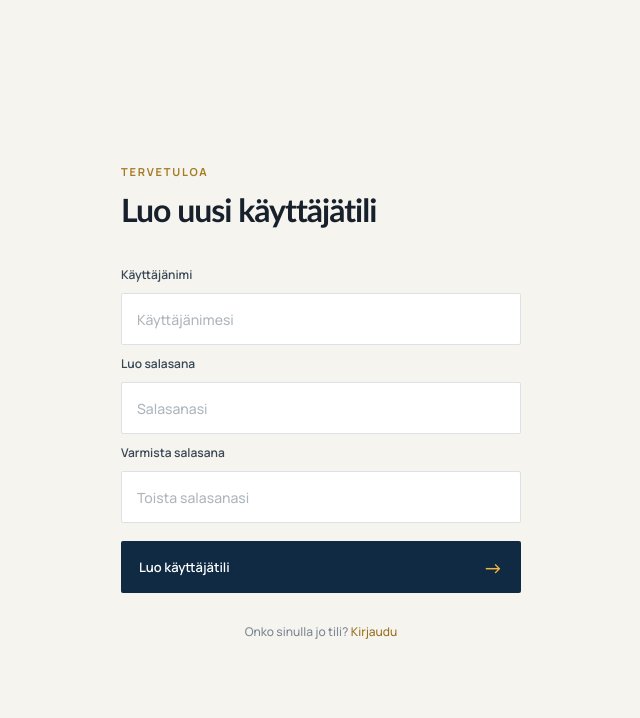
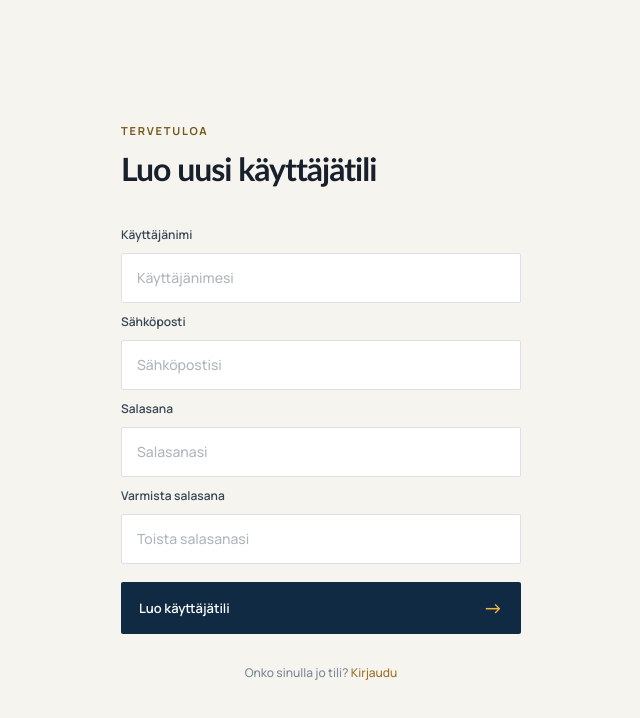
Before and after one commit to Timanttiso/ShipmentTracking, a React (Vite) app in the folder Frontend/: page /register in a window 1280 px wide. Shown: the top 718 px of the page, without its empty margins (319-959 px from the left). Built offline with nearby package versions, Linux system fonts and the light colour scheme.

Commit message:
feat: Add authentication to frontend and integrate login- and register pages with authentication logic.

```diff
--- a/Frontend/src/App.tsx
+++ b/Frontend/src/App.tsx
@@ -1,16 +1,35 @@
 import './App.css'
-import { BrowserRouter, Routes, Route } from 'react-router-dom'
+import type { ReactNode } from 'react'
+import { BrowserRouter, Routes, Route, Navigate } from 'react-router-dom'
 import LoginPage from './pages/LoginPage'
 import RegisterPage from './pages/RegisterPage'
+import Dashboard from './pages/Dashboard'
+import { AuthProvider, useAuth } from './contexts/AuthContext'
+
+function PrivateRoute({ children }: { children: ReactNode }) {
+	const { isAuthenticated, loading } = useAuth()
+
+	if (loading) return null
+	return isAuthenticated ? children : <Navigate to='/' replace />
+}
+
+function PublicRoute({ children }: { children: ReactNode }) {
+	const { isAuthenticated, loading } = useAuth()
+
+	if (loading) return null
+	return isAuthenticated ? <Navigate to='/dashboard' replace /> : children
+}
 
 function App() {
-
 	return (
 		<BrowserRouter>
-			<Routes>
-				<Route path='/' element={<LoginPage />} />
-				<Route path='/register' element={<RegisterPage />} />
-			</Routes>
+			<AuthProvider>
+				<Routes>
+					<Route path='/' element={<PublicRoute><LoginPage /></PublicRoute>} />
+					<Route path='/register' element={<PublicRoute><RegisterPage /></PublicRoute>} />
+					<Route path='/dashboard' element={<PrivateRoute><Dashboard /></PrivateRoute>} />
+				</Routes>
+			</AuthProvider>
 		</BrowserRouter>
 	)
 }
--- /dev/null
+++ b/Frontend/src/contexts/AuthContext.tsx
@@ -0,0 +1,79 @@
+import { createContext, useContext, useEffect, useState, type ReactNode } from 'react'
+import { checkAuth, fetchLogin, type AuthUser } from '../services/auth'
+
+interface AuthContextValue {
+    user: AuthUser | null
+    isAuthenticated: boolean
+    loading: boolean
+    login: (credentials: { username: string; password: string }) => Promise<void>
+    logout: () => void
+}
+
+interface LoginResponse {
+    token: string
+}
+
+const tokenKey = 'shipmentTrackingAuthToken'
+const AuthContext = createContext<AuthContextValue | undefined>(undefined)
+
+export function AuthProvider({ children }: { children: ReactNode }) {
+    const [user, setUser] = useState<AuthUser | null>(null)
+    const [loading, setLoading] = useState(true)
+
+    useEffect(() => {
+        let cancelled = false
+
+        const loadUser = async () => {
+            try {
+                const token = localStorage.getItem(tokenKey)
+                if (!token) return
+
+                const currentUser = await checkAuth()
+                if (!cancelled) setUser(currentUser)
+            } catch {
+                if (!cancelled) setUser(null)
+            } finally {
+                if (!cancelled) setLoading(false)
+            }
+        }
+
+        void loadUser()
+
+        return () => {
+            cancelled = true
+        }
+    }, [])
+
+    const login = async (credentials: { username: string; password: string }) => {
+        const { token } = await fetchLogin<LoginResponse>(credentials)
+        localStorage.setItem(tokenKey, token)
+
+        try {
+            const currentUser = await checkAuth()
+            setUser(currentUser)
+        } catch (error) {
+            localStorage.removeItem(tokenKey)
+            setUser(null)
+            throw error
+        }
+    }
+
+    const logout = () => {
+        localStorage.removeItem(tokenKey)
+        setUser(null)
+    }
+
+    return (
+        <AuthContext.Provider value={{ user, isAuthenticated: user !== null, loading, login, logout }}>
+            {children}
+        </AuthContext.Provider>
+    )
+}
+
+export function useAuth() {
+    const context = useContext(AuthContext)
+    if (!context) {
+        throw new Error('useAuth must be used within an AuthProvider')
+    }
+    return context
+}
--- a/Frontend/src/pages/LoginPage.css
+++ b/Frontend/src/pages/LoginPage.css
@@ -28,7 +28,7 @@
 
 .welcome-text--dark {
     margin-bottom: 13px;
-    color: #a57a23;
+    color: #755719;
 }
 
 .login-form-heading h2 {
@@ -48,22 +48,49 @@
 }
 
 .login-form label,
-.password-label {
+.password-field {
     color: #394755;
     font-size: 12px;
     font-weight: 600;
 }
 
-.password-label {
+.password-field {
     display: flex;
-    justify-content: space-between;
+    flex-wrap: wrap;
     align-items: center;
+    row-gap: 10px;
     margin-top: 13px;
 }
 
-.login-form input[type='text'],
-.login-form input[type='password'] {
+.password-field > label {
+    order: 1;
+    flex: 1 1 auto;
+}
+
+.password-field > .forgot-password-button {
+    order: 2;
+}
+
+.password-field > input[type='password'] {
+    order: 3;
+    flex: 0 0 100%;
+}
+
+.password-field > .error-message {
+    order: 4;
+    flex: 0 0 100%;
+}
+
+.password-field > .login-button {
+    order: 5;
+    flex: 0 0 100%;
+    box-sizing: border-box;
+}
+
+.login-input {
+    box-sizing: border-box;
     height: 50px;
+    width: 100%;
     padding: 0 15px;
     border: 1px solid var(--line);
     border-radius: 2px;
@@ -75,8 +102,7 @@
     transition: border-color .2s, box-shadow .2s;
 }
 
-.login-form input[type='text']:focus,
-.login-form input[type='password']:focus {
+.login-input:focus {
     border-color: var(--navy);
     box-shadow: 0 0 0 3px rgba(16, 42, 67, .09);
 }
--- a/Frontend/src/pages/RegisterPage.tsx
+++ b/Frontend/src/pages/RegisterPage.tsx
@@ -1,16 +1,19 @@
 import { useState } from 'react'
 import { useNavigate } from 'react-router-dom'
 import { fetchRegister } from '../services/auth'
+import { useAuth } from '../contexts/AuthContext'
 import './LoginPage.css'
 
 export default function RegisterPage() {
     const [username, setUsername] = useState('')
+    const [email, setEmail] = useState('')
     const [password, setPassword] = useState('')
     const [confirmPassword, setConfirmPassword] = useState('')
     const [error, setError] = useState('')
     const [submitting, setSubmitting] = useState(false)
 
     const navigate = useNavigate()
+    const { login } = useAuth()
 
     const handleSubmit = async (e: React.SubmitEvent<HTMLFormElement>) => {
         e.preventDefault()
@@ -24,9 +27,10 @@ export default function RegisterPage() {
         setSubmitting(true)
 
         try {
-            await fetchRegister({ username, password })
-            //navigate('/dashboard')
+            await fetchRegister({ username, email, password })
+            await login({ username, password })
             setUsername('')
+            setEmail('')
             setPassword('')
             setConfirmPassword('')
         } catch (error: unknown) {
@@ -49,31 +53,49 @@ export default function RegisterPage() {
                     <label htmlFor='username'>Käyttäjänimi</label>
                     <input
                         id='username'
+                        className='login-input'
                         name='username'
                         type='text'
                         placeholder='Käyttäjänimesi'
                         autoComplete='username'
                         value={username}
                         required
-                        minLength={5}
+                        minLength={4}
                         onChange={(e) => setUsername(e.target.value)}
                     />
 
-                    <label htmlFor='password'>Luo salasana</label>
+                    <label htmlFor='email'>Sähköposti</label>
+                    <input
+                        id='email'
+                        className='login-input'
+                        name='email'
+                        type='email'
+                        placeholder='Sähköpostisi'
+                        autoComplete='email'
+                        value={email}
+                        required
+                        onChange={(e) => setEmail(e.target.value)}
+                    />
+
+                    <label htmlFor='password'>Salasana</label>
                     <input
                         id='password'
+                        className='login-input'
                         name='password'
                         type='password'
                         placeholder='Salasanasi'
                         value={password}
                         required
-                        minLength={5}
+                        minLength={8}
+                        pattern='(?=.*[a-z])(?=.*[A-Z])(?=.*[0-9])(?=.*[^A-Za-z0-9]).{8,}'
+                        title='Vähintään 8 merkkiä: iso- ja pienikirjain, numero sekä erikoismerkki.'
                         onChange={(e) => setPassword(e.target.value)}
                     />
 
                     <label htmlFor='confirm-password'>Varmista salasana</label>
                     <input
                         id='confirm-password'
+                        className='login-input'
                         name='confirm-password'
                         type='password'
                         placeholder='Toista salasanasi'
--- a/Frontend/src/services/auth.ts
+++ b/Frontend/src/services/auth.ts
@@ -19,6 +19,11 @@ const requestHelper = async <TResponse = unknown>(path: string, options: Request
     const headers = new Headers(options.headers)
     headers.set('Content-Type', 'application/json')
 
+    const token = localStorage.getItem('shipmentTrackingAuthToken')
+    if (token) {
+        headers.set('Authorization', `Bearer ${token}`)
+    }
+
     const res = await fetch(path, {
         ...options,
         headers,
@@ -37,16 +42,26 @@ const requestHelper = async <TResponse = unknown>(path: string, options: Request
     return (await res.json()) as TResponse
 }
 
-export const fetchLogin = async <TResponse = unknown>(reqBody: Record<string, unknown>): Promise<TResponse> => {
-    return requestHelper<TResponse>('/auth/login', {
+export const fetchLogin = <TResponse = unknown>(reqBody: Record<string, unknown>): Promise<TResponse> => {
+    return requestHelper<TResponse>('/api/auth/login', {
         method: 'POST',
         body: JSON.stringify(reqBody),
     })
 }
 
-export const fetchRegister = async <TResponse = unknown>(reqBody: Record<string, unknown>): Promise<TResponse> => {
-    return requestHelper<TResponse>('/auth/register', {
+export const fetchRegister = <TResponse = unknown>(reqBody: Record<string, unknown>): Promise<TResponse> => {
+    return requestHelper<TResponse>('/api/auth/register', {
         method: 'POST',
         body: JSON.stringify(reqBody),
     })
 }
+
+export interface AuthUser {
+    id: number
+    username: string
+    email: string
+}
+
+export const checkAuth = (): Promise<AuthUser> => {
+    return requestHelper<AuthUser>('/api/auth/me')
+}
--- a/Frontend/vite.config.ts
+++ b/Frontend/vite.config.ts
@@ -11,7 +11,7 @@ export default defineConfig({
     server: {
         proxy: {
             '/api': 'http://localhost:3001',
-            '/auth': 'http://localhost:3001',
+            // '/auth': 'http://localhost:3001',
         },
     },
 })
```
Also changed, not shown: Frontend/src/pages/LoginPage.tsx (+14 -11 lines).
